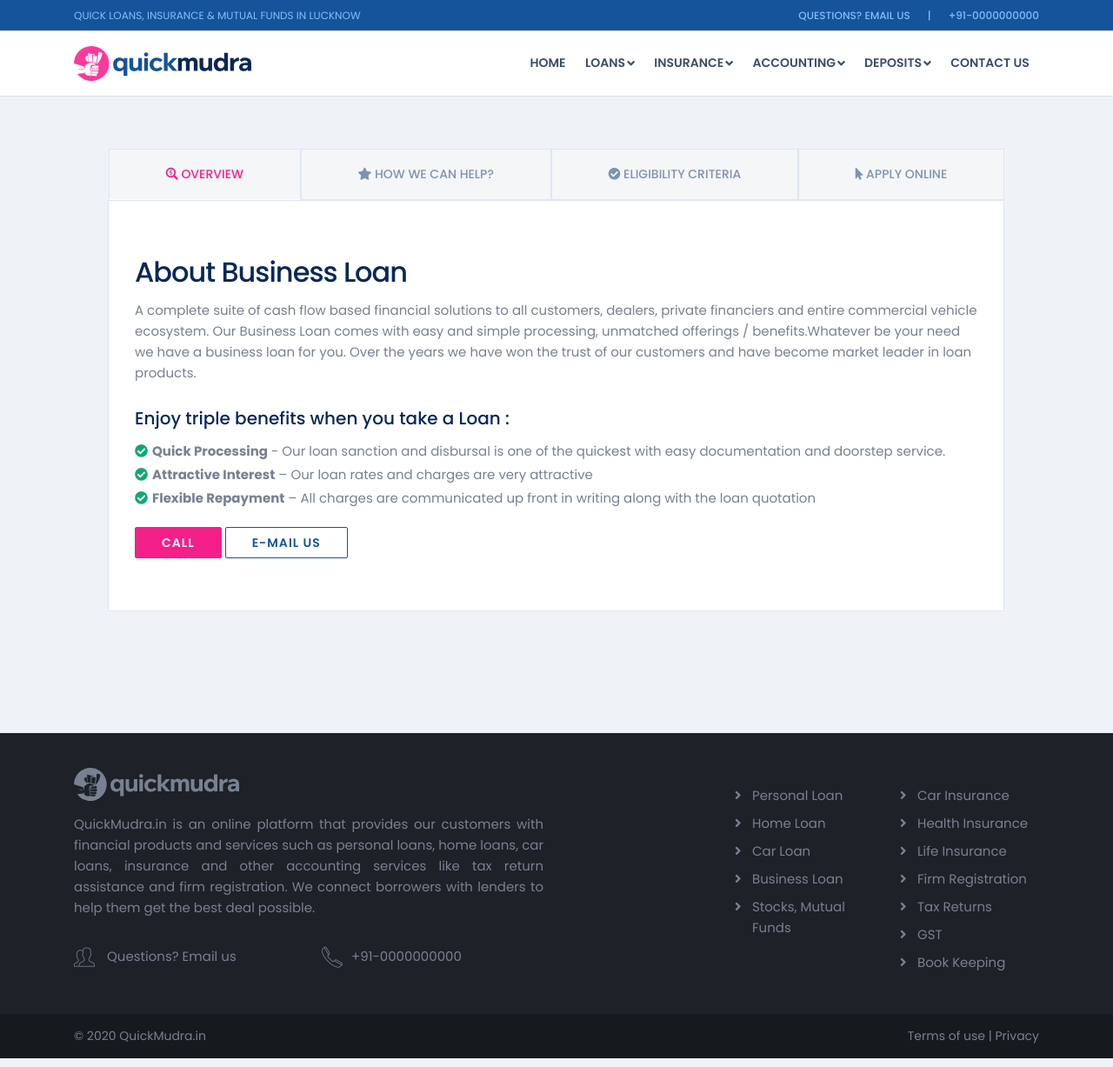
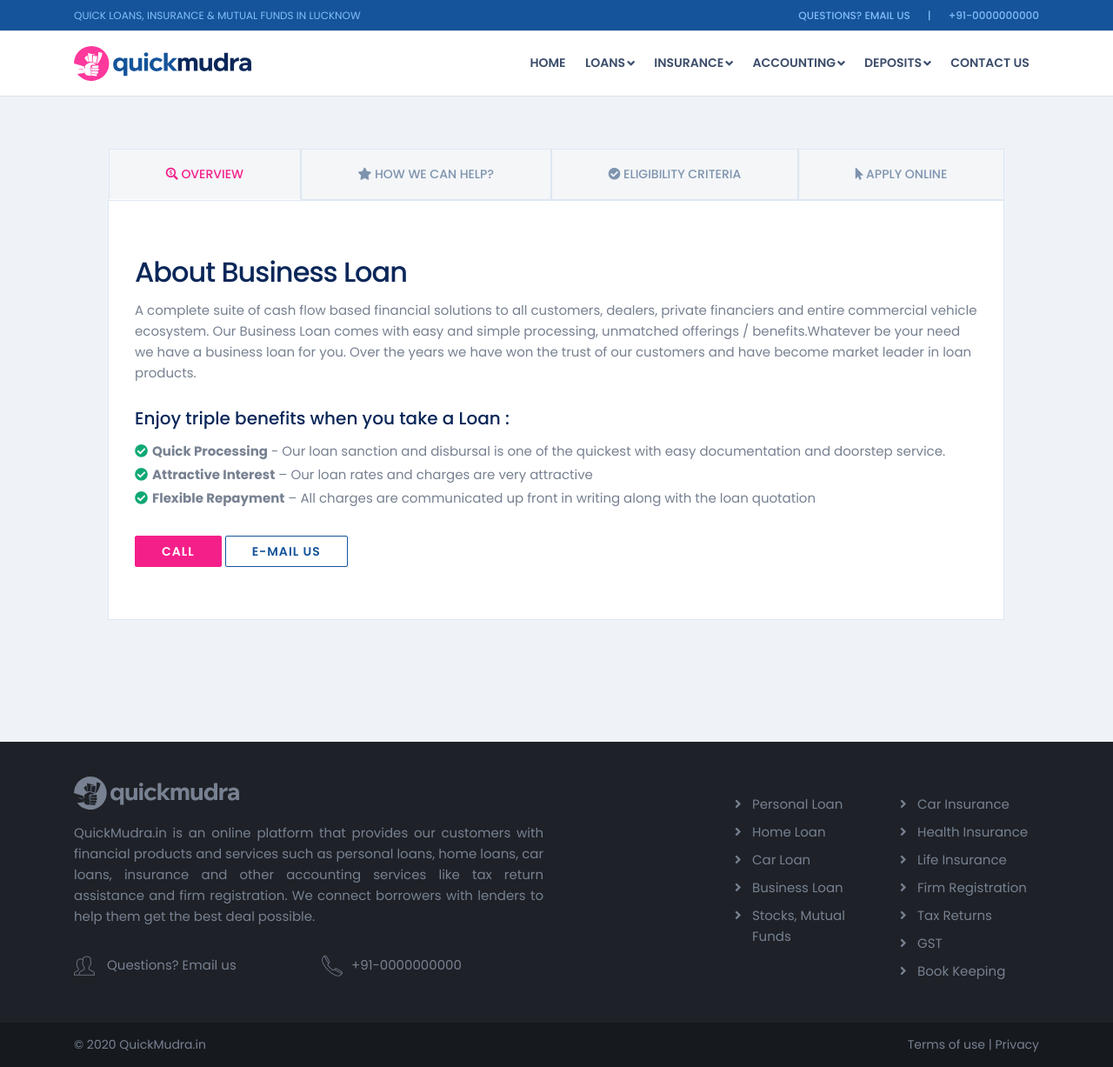
Before and after one commit to jaswinder-singh/creditme, a Jekyll site: the page built from pages/business-loan.html, in a window 1280 px wide and 1227 px high. Shown: the whole window at 87% size. Built offline with Jekyll 4.4.1, drawn with Linux system fonts in a browser that asks for light colours; nearby versions of some CDN libraries.

Commit message:
Update business-loan.html

```diff
--- a/pages/business-loan.html
+++ b/pages/business-loan.html
@@ -32,12 +32,10 @@
                         <div class="tab-content">
                             <div role="tabpanel" class="tab-pane active" id="overview">
                                 <h1>About Business Loan</h1>
-                                <p>
-                                    A complete suite of cash flow based financial solutions to all customers, dealers, private financiers and entire commercial vehicle ecosystem. Our Business Loan comes with easy and simple processing,
-                                    unmatched offerings / benefits.Whatever be your need we have a business loan for you. Over the years we have won the trust of our customers and have become market leader in loan products.
-                                </p>
+                                <p>A complete suite of cash flow based financial solutions to all customers, dealers, private financiers and entire commercial vehicle ecosystem. Our Business Loan comes with easy and simple processing,
+                                    unmatched offerings / benefits.Whatever be your need we have a business loan for you. Over the years we have won the trust of our customers and have become market leader in loan products.</p>
                                 <h3>Enjoy triple benefits when you take a Loan :</h3>
-                                <ul class="listnone bullet bullet-check-circle-default">
+                                <ul class="listnone bullet bullet-check-circle-default mb30">
                                     <li><b>Quick Processing</b> - Our loan sanction and disbursal is one of the quickest with easy documentation and doorstep service.</li>
                                     <li><b>Attractive Interest</b> – Our loan rates and charges are very attractive</li>
                                     <li><b>Flexible Repayment</b> – All charges are communicated up front in writing along with the loan quotation</li>
@@ -53,9 +51,9 @@
                                     <li>Loan Amount up to Rs. 15 Lakhs (Up to Rs. 50 Lakhs in selected locations).</li>
                                     <li>Flexible repayment options ranging from 12 - 36 Months.</li>
                                 </ul>
-                                <h3>Already have a Business Loan?</h3>
+                                <h2>Already have a Business Loan?</h2>
                                 <h4>Reduce your EMI, transfer your existing Business Loan to us. Business Loan balance transfer offers special and exclusive benefits.</h4>
-                                <ul class="listnone bullet bullet-check-circle-default">
+                                <ul class="listnone bullet bullet-check-circle-default mb30">
                                     <li>Interest rate as low as 15.49* % on existing loan transfer.</li>
                                     <li>Processing fees as low as 0.99%</li>
                                 </ul>
@@ -75,7 +73,7 @@
                                     <li>Age of Applicant: Min 21 years &amp; Max. 65 years at the time of loan maturity.</li>
                                 </ul>
                                 <h3>Documents Required for Business Loan :</h3>
-                                <ul class="listnone bullet bullet-check-circle-default">
+                                <ul class="listnone bullet bullet-check-circle-default mb30">
                                     <li>PAN Card – For Company /Firm/ individual.</li>
                                     <li>Proof of your identity: Copy of Aadhaar Card/Passport/Voter's ID card/Pan Card/Driving License.</li>
                                     <li>Proof of your address: Copy of Aadhaar Card/Passport/ Voter ID-Card/Driving License. Bank Statement (latest 6 months)</li>
@@ -85,9 +83,9 @@
                                         Other Mandatory Documents (Sole Prop. Declaration Or Certified Copy of Partnership Deed, Certified true copy of Memorandum &amp; Articles of Association (certified by Director) &amp; Board resolution
                                         (Original)
                                     </li>
-                                    <a href="tel:{{site.phone}}" class="btn btn-secondary">Call</a>
-                                    <a href="{{ site.url }}/contact-us" class="btn btn-outline-primary">E-Mail Us</a>
                                 </ul>
+                                <a href="tel:{{site.phone}}" class="btn btn-secondary">Call</a>
+                                <a href="{{ site.url }}/contact-us" class="btn btn-outline-primary">E-Mail Us</a>
                             </div>
 
                             <div role="tabpanel" class="tab-pane" id="applynow">
```
